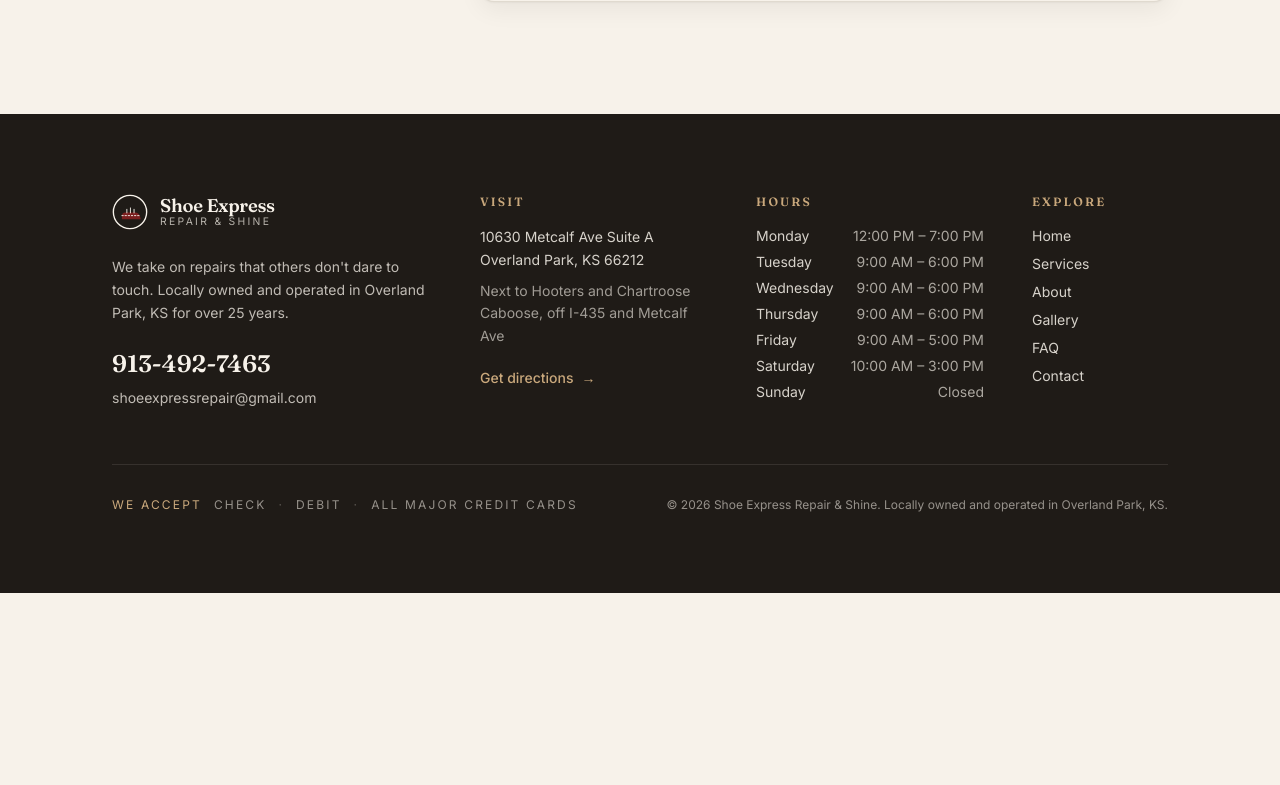
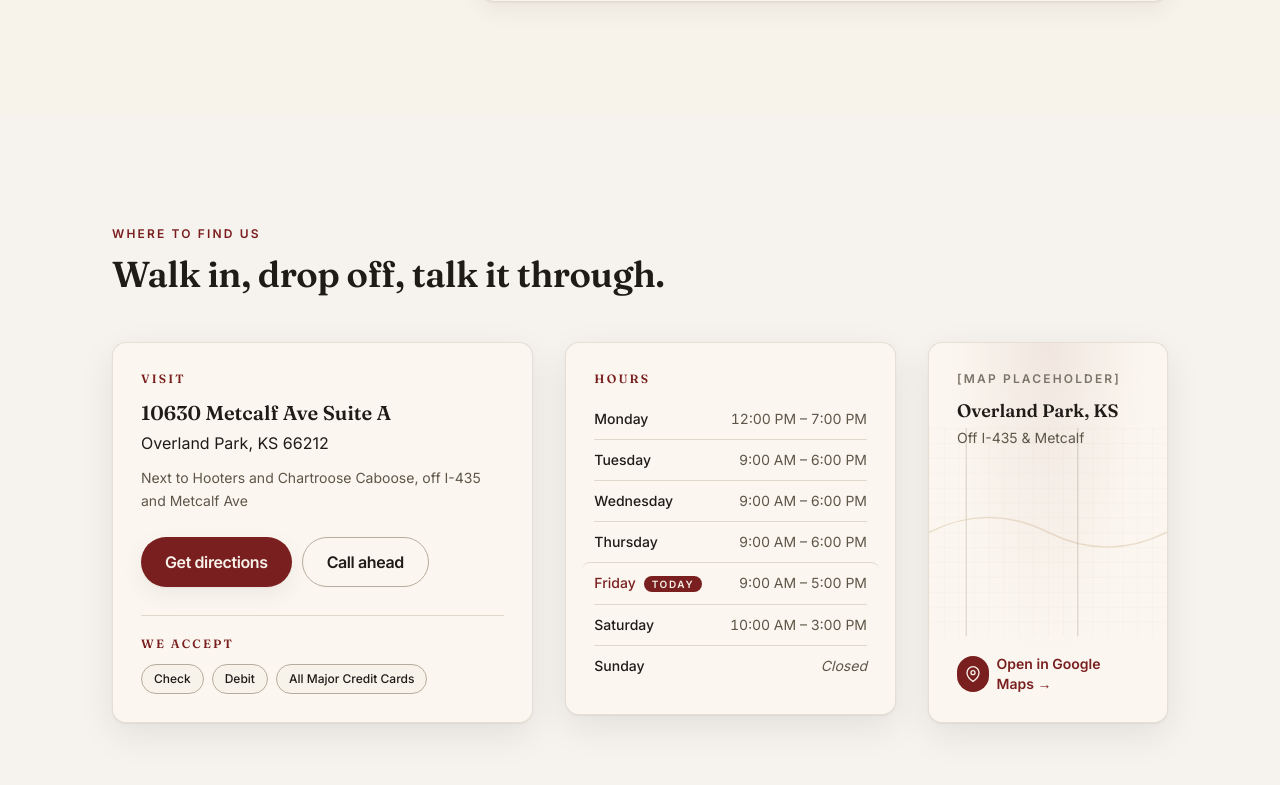
Before and after one commit to jordan-umpierre/shoe-express-repair, a React (Vite) app: page / in a window 1280 px wide. Shown: the part 5415-6200 px from the top of the page. Before the commit the page ends 6008 px from the top, so only its background shows below. Built offline with nearby package versions, Linux system fonts and the light colour scheme.

Commit message:
feat: build reusable HoursTable component and Home location-and-hours section with map fallback card and payment badges

```diff
--- /dev/null
+++ b/src/components/HoursTable.tsx
@@ -0,0 +1,93 @@
+import clsx from 'clsx';
+import { businessInfo, type DayHours, type DayKey } from '@/config/businessInfo';
+
+interface HoursTableProps {
+  variant?: 'light' | 'dark';
+  highlightToday?: boolean;
+  hours?: DayHours[];
+  className?: string;
+}
+
+const todayKeyMap: Record<number, DayKey> = {
+  0: 'sunday',
+  1: 'monday',
+  2: 'tuesday',
+  3: 'wednesday',
+  4: 'thursday',
+  5: 'friday',
+  6: 'saturday',
+};
+
+export function HoursTable({
+  variant = 'light',
+  highlightToday = false,
+  hours = businessInfo.hours,
+  className,
+}: HoursTableProps) {
+  const todayKey = todayKeyMap[new Date().getDay()];
+  const isDark = variant === 'dark';
+
+  return (
+    <ul
+      className={clsx(
+        'divide-y',
+        isDark ? 'divide-cream/10' : 'divide-warmgray-200/80',
+        className,
+      )}
+      role="list"
+    >
+      {hours.map((day) => {
+        const isToday = highlightToday && day.key === todayKey;
+        return (
+          <li
+            key={day.key}
+            className={clsx(
+              'flex items-baseline justify-between gap-4 py-2.5 text-sm',
+              isToday &&
+                (isDark
+                  ? 'rounded-lg bg-burgundy/30 px-3 -mx-3 text-cream'
+                  : 'rounded-lg bg-burgundy/8 px-3 -mx-3 text-charcoal'),
+            )}
+            aria-current={isToday ? 'date' : undefined}
+          >
+            <span
+              className={clsx(
+                'font-medium',
+                isToday
+                  ? isDark
+                    ? 'text-cream'
+                    : 'text-burgundy'
+                  : isDark
+                    ? 'text-cream/85'
+                    : 'text-charcoal',
+              )}
+            >
+              {day.label}
+              {isToday && (
+                <span
+                  className={clsx(
+                    'ml-2 rounded-full px-2 py-0.5 text-[10px] font-semibold uppercase tracking-[0.16em]',
+                    isDark
+                      ? 'bg-cream/20 text-cream'
+                      : 'bg-burgundy text-cream',
+                  )}
+                >
+                  Today
+                </span>
+              )}
+            </span>
+            <span
+              className={clsx(
+                'tabular-nums',
+                isDark ? 'text-cream/65' : 'text-warmgray-600',
+                day.closed && 'italic',
+              )}
+            >
+              {day.closed ? 'Closed' : `${day.open} – ${day.close}`}
+            </span>
+          </li>
+        );
+      })}
+    </ul>
+  );
+}
--- a/src/pages/Home.tsx
+++ b/src/pages/Home.tsx
@@ -8,6 +8,7 @@ import {
   PlaceholderImage,
 } from '@/components/BeforeAfterSlider';
 import { FAQAccordion } from '@/components/FAQAccordion';
+import { HoursTable } from '@/components/HoursTable';
 import { homeServices } from '@/config/services';
 import { reviews } from '@/config/reviews';
 import { homeGalleryPreview } from '@/config/gallery';
@@ -25,6 +26,7 @@ export default function Home() {
       <Testimonials />
       <BeforeAfterPreview />
       <FAQPreview />
+      <LocationAndHours />
     </>
   );
 }
@@ -149,6 +151,166 @@ function ProductsCallout() {
         </FadeIn>
       </div>
     </section>
+  );
+}
+
+function LocationAndHours() {
+  const addrLine1 = `${businessInfo.address.street} ${businessInfo.address.suite ?? ''}`.trim();
+  const addrLine2 = `${businessInfo.address.city}, ${businessInfo.address.state} ${businessInfo.address.zip}`;
+
+  return (
+    <section
+      className="section bg-warmgray-50"
+      aria-labelledby="location-heading"
+    >
+      <div className="container-prose">
+        <FadeIn>
+          <p className="eyebrow">Where to find us</p>
+          <h2
+            id="location-heading"
+            className="mt-3 max-w-2xl font-display text-3xl font-semibold leading-tight text-charcoal sm:text-4xl"
+          >
+            Walk in, drop off, talk it through.
+          </h2>
+        </FadeIn>
+
+        <div className="mt-12 grid gap-8 lg:grid-cols-12">
+          <FadeIn delay={0.05} className="lg:col-span-5">
+            <div className="card p-7">
+              <h3 className="text-xs font-semibold uppercase tracking-[0.18em] text-burgundy">
+                Visit
+              </h3>
+              <address className="mt-3 not-italic">
+                <p className="font-display text-xl font-semibold text-charcoal">
+                  {addrLine1}
+                </p>
+                <p className="mt-1 text-charcoal">{addrLine2}</p>
+                <p className="mt-3 max-w-sm text-sm leading-relaxed text-warmgray-600">
+                  {businessInfo.landmark}
+                </p>
+              </address>
+              <div className="mt-6 flex flex-wrap gap-2.5">
+                <a
+                  href={businessInfo.googleMaps.directionsUrl}
+                  target="_blank"
+                  rel="noreferrer noopener"
+                  className="btn-primary"
+                >
+                  Get directions
+                </a>
+                <a
+                  href={businessInfo.phone.tel}
+                  className="btn-ghost"
+                >
+                  Call ahead
+                </a>
+              </div>
+
+              <div className="mt-7 border-t border-warmgray-200/80 pt-5">
+                <h3 className="text-xs font-semibold uppercase tracking-[0.18em] text-burgundy">
+                  We accept
+                </h3>
+                <ul
+                  className="mt-3 flex flex-wrap gap-2"
+                  role="list"
+                  aria-label="Accepted payment methods"
+                >
+                  {businessInfo.paymentMethods.map((method) => (
+                    <li
+                      key={method}
+                      className="rounded-full border border-warmgray-300 bg-cream px-3 py-1.5 text-xs font-medium text-charcoal"
+                    >
+                      {method}
+                    </li>
+                  ))}
+                </ul>
+              </div>
+            </div>
+          </FadeIn>
+
+          <FadeIn delay={0.1} className="lg:col-span-4">
+            <div className="card p-7">
+              <h3 className="text-xs font-semibold uppercase tracking-[0.18em] text-burgundy">
+                Hours
+              </h3>
+              <HoursTable highlightToday className="mt-3" />
+            </div>
+          </FadeIn>
+
+          <FadeIn delay={0.15} className="lg:col-span-3">
+            <MapFallbackCard />
+          </FadeIn>
+        </div>
+      </div>
+    </section>
+  );
+}
+
+function MapFallbackCard() {
+  return (
+    <div className="card relative h-full overflow-hidden">
+      {/* [MAP: Replace with real Google Maps embed src]
+          To enable the live map, swap this entire div for:
+          <iframe src={businessInfo.googleMaps.embedUrl} ... /> */}
+      <div className="absolute inset-0 bg-[radial-gradient(ellipse_at_top,_rgba(122,31,31,0.08),_transparent_60%)]" />
+      <div className="absolute inset-0 opacity-60">
+        <svg viewBox="0 0 320 280" className="h-full w-full" aria-hidden="true">
+          <defs>
+            <pattern id="grid" width="20" height="20" patternUnits="userSpaceOnUse">
+              <path d="M 20 0 L 0 0 0 20" fill="none" stroke="#D8D1C5" strokeWidth="0.6" />
+            </pattern>
+          </defs>
+          <rect width="100%" height="100%" fill="url(#grid)" />
+          <path d="M 0 140 Q 80 100 160 140 T 320 140" stroke="#C9A87C" strokeWidth="2" fill="none" opacity="0.55" />
+          <path d="M 50 0 L 50 280" stroke="#B5AC9D" strokeWidth="1.2" />
+          <path d="M 200 0 L 200 280" stroke="#B5AC9D" strokeWidth="1.2" />
+        </svg>
+      </div>
+      <div className="relative flex h-full min-h-[280px] flex-col justify-between p-7">
+        <div>
+          <p className="text-xs font-semibold uppercase tracking-[0.18em] text-warmgray-500">
+            [MAP placeholder]
+          </p>
+          <p className="mt-3 font-display text-lg font-semibold leading-snug text-charcoal">
+            {businessInfo.address.city}, {businessInfo.address.state}
+          </p>
+          <p className="mt-1 text-sm text-warmgray-600">
+            Off I-435 &amp; Metcalf
+          </p>
+        </div>
+        <div className="flex items-center gap-2">
+          <span className="inline-flex h-9 w-9 items-center justify-center rounded-full bg-burgundy text-cream">
+            <PinIconSmall className="h-4 w-4" />
+          </span>
+          <a
+            href={businessInfo.googleMaps.directionsUrl}
+            target="_blank"
+            rel="noreferrer noopener"
+            className="text-sm font-semibold text-burgundy hover:text-burgundy-700"
+          >
+            Open in Google Maps →
+          </a>
+        </div>
+      </div>
+    </div>
+  );
+}
+
+function PinIconSmall({ className }: { className?: string }) {
+  return (
+    <svg
+      className={className}
+      viewBox="0 0 24 24"
+      fill="none"
+      stroke="currentColor"
+      strokeWidth="2"
+      strokeLinecap="round"
+      strokeLinejoin="round"
+      aria-hidden="true"
+    >
+      <path d="M21 10c0 7-9 13-9 13s-9-6-9-13a9 9 0 0 1 18 0z" />
+      <circle cx="12" cy="10" r="3" />
+    </svg>
   );
 }
 
```
